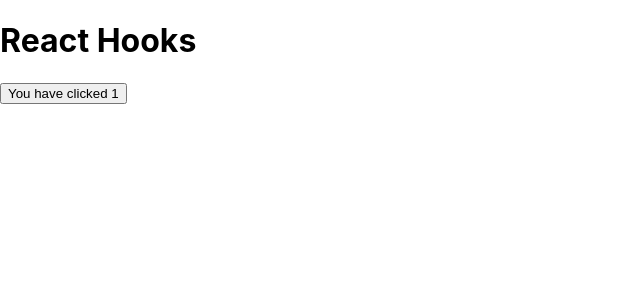
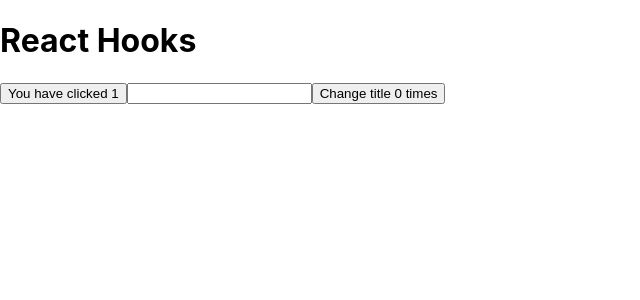
Before and after one commit to kavita01sharma/Hooks, a React (Create React App) app: page / in a window 1280 px wide. Shown: the top 300 px of the page, without its empty margins (0-640 px from the left). Built offline with nearby package versions, Linux system fonts and the light colour scheme.

Commit message:
done useeffect

```diff
--- a/src/App.js
+++ b/src/App.js
@@ -1,4 +1,5 @@
 import './App.css';
+import Pracfour from './Pracfour';
 import Pracone from './Pracone';
 
 function App() {
@@ -6,6 +7,7 @@
     <>
     <h1>React Hooks</h1>
     <Pracone/>
+    <Pracfour/>
     </>
   );
 }
--- /dev/null
+++ b/src/Pracfour.js
@@ -0,0 +1,23 @@
+import React, { useEffect, useState } from 'react';
+
+const Pracfour = ()=>{
+    let [counter, setcounter]=useState(0);
+    let [name, setname]=useState('');
+    useEffect(()=>{
+        document.title=counter;
+        console.log('Useeffect run')
+    },[counter])
+    const changetitle=()=>{
+        setcounter(counter+1);
+    }
+    let namechange=(e)=>{
+        setname(e.target.value)
+    }
+    return (
+        <>
+            <input type="text" value={name} onChange={namechange}/>
+            <button onClick={changetitle}>Change title {counter} times</button>
+        </>
+    )
+}
+export default Pracfour;
```
